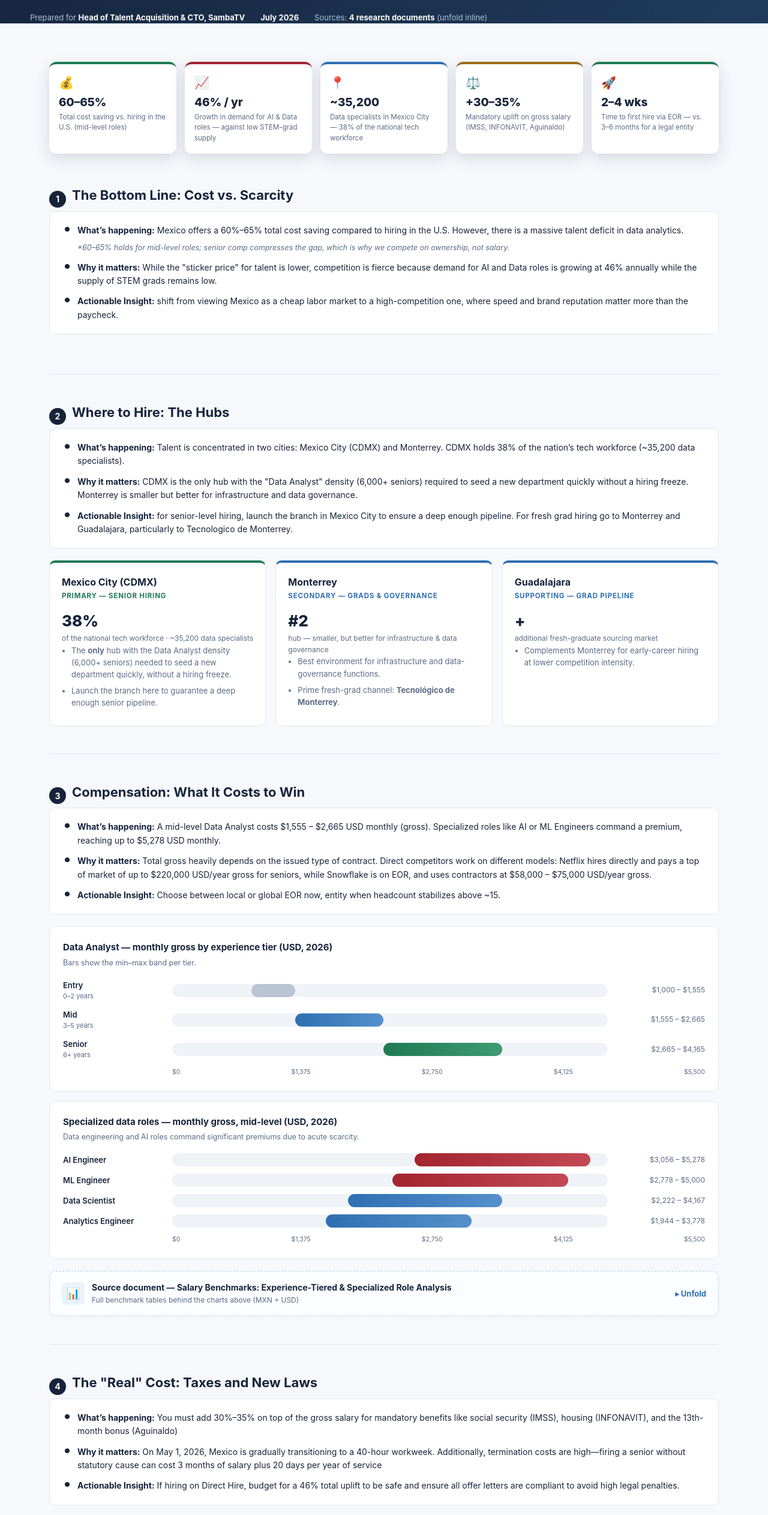
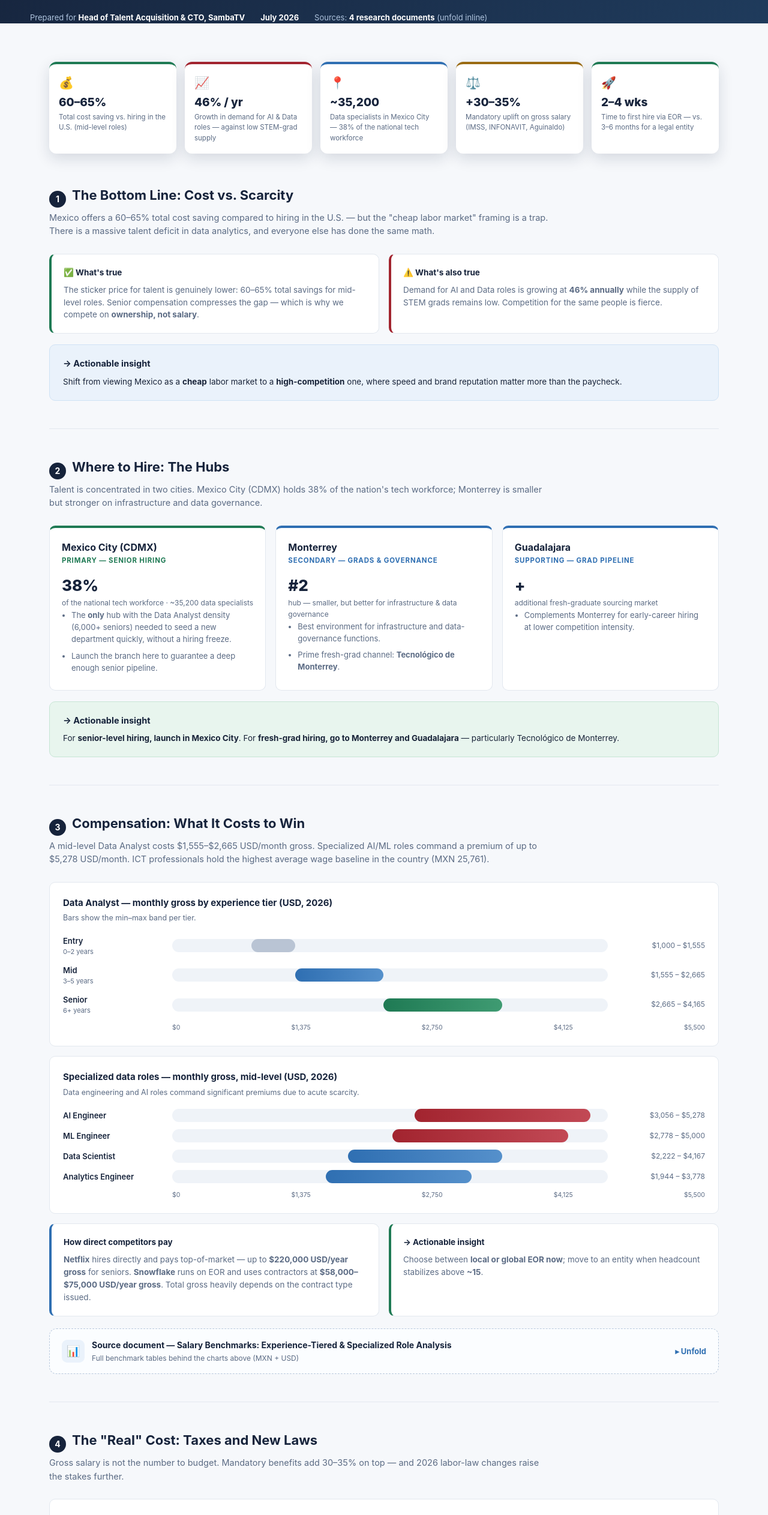
Before and after one commit to catworshipper/sambatv-mexico-expansion, a plain HTML site: page index.html in a window 1280 px wide. Shown: the part 275-2800 px from the top of the page at 60% size. Drawn offline with Linux system fonts and the light colour scheme.

Commit message:
Revert "Restore verbatim memo text and bullet formatting from source doc"
This reverts commit f37c3b9f2b6f0debdf5e8772fa39e4a8610ac622.

```diff
--- a/index.html
+++ b/index.html
@@ -159,15 +159,6 @@ details.doc[open]{background:#fff;border-style:solid;}
 .rec h4{margin:0 0 8px;font-size:14px;color:var(--navy);}
 .rec p{margin:0;font-size:13px;color:var(--muted);}
 
-/* verbatim memo block — text exactly as in the source decision memo */
-.memo{background:var(--card);border:1px solid var(--border);border-radius:10px;padding:20px 24px;margin-bottom:20px;}
-.memo ul{margin:0;padding-left:0;list-style:none;}
-.memo li{position:relative;padding-left:22px;margin-bottom:12px;font-size:14px;color:var(--text);line-height:1.6;}
-.memo li:last-child{margin-bottom:0;}
-.memo li:before{content:"●";position:absolute;left:0;top:1px;color:var(--navy);font-size:11px;}
-.memo li b.mlbl{color:var(--navy);}
-.memo .fn{font-size:12.5px;color:var(--muted);font-style:italic;margin:8px 0 12px;padding-left:22px;}
-
 footer{background:var(--navy);color:#8FA6C4;text-align:center;font-size:12px;padding:22px 32px;margin-top:46px;}
 </style>
 </head>
@@ -214,30 +205,29 @@ footer{background:var(--navy);color:#8FA6C4;text-align:center;font-size:12px;pad
 <!-- ========== 1. COST VS SCARCITY ========== -->
 <section id="cost">
   <h2 class="section-title"><span class="snum">1</span>The Bottom Line: Cost vs. Scarcity</h2>
+  <p class="section-lede">Mexico offers a 60–65% total cost saving compared to hiring in the U.S. — but the "cheap labor market" framing is a trap. There is a massive talent deficit in data analytics, and everyone else has done the same math.</p>
 
-  <div class="memo">
-    <ul>
-      <li><b class="mlbl">What’s happening:</b> Mexico offers a 60%–65% total cost saving compared to hiring in the U.S. However, there is a massive talent deficit in data analytics.</li>
-    </ul>
-    <p class="fn">*60–65% holds for mid-level roles; senior comp compresses the gap, which is why we compete on ownership, not salary.</p>
-    <ul>
-      <li><b class="mlbl">Why it matters:</b> While the "sticker price" for talent is lower, competition is fierce because demand for AI and Data roles is growing at 46% annually while the supply of STEM grads remains low.</li>
-      <li><b class="mlbl">Actionable Insight:</b> shift from viewing Mexico as a cheap labor market to a high-competition one, where speed and brand reputation matter more than the paycheck.</li>
-    </ul>
+  <div class="grid2">
+    <div class="card takeaway opp">
+      <h4>✅ What's true</h4>
+      <p>The sticker price for talent is genuinely lower: 60–65% total savings for mid-level roles. Senior compensation compresses the gap — which is why we compete on <b>ownership, not salary</b>.</p>
+    </div>
+    <div class="card takeaway alert">
+      <h4>⚠️ What's also true</h4>
+      <p>Demand for AI and Data roles is growing at <b>46% annually</b> while the supply of STEM grads remains low. Competition for the same people is fierce.</p>
+    </div>
+  </div>
+
+  <div class="callout">
+    <h4>→ Actionable insight</h4>
+    <p>Shift from viewing Mexico as a <b>cheap</b> labor market to a <b>high-competition</b> one, where speed and brand reputation matter more than the paycheck.</p>
   </div>
 </section>
 
 <!-- ========== 2. HUBS ========== -->
 <section id="hubs">
   <h2 class="section-title"><span class="snum">2</span>Where to Hire: The Hubs</h2>
-
-  <div class="memo">
-    <ul>
-      <li><b class="mlbl">What’s happening:</b> Talent is concentrated in two cities: Mexico City (CDMX) and Monterrey. CDMX holds 38% of the nation’s tech workforce (~35,200 data specialists).</li>
-      <li><b class="mlbl">Why it matters:</b> CDMX is the only hub with the "Data Analyst" density (6,000+ seniors) required to seed a new department quickly without a hiring freeze. Monterrey is smaller but better for infrastructure and data governance.</li>
-      <li><b class="mlbl">Actionable Insight:</b> for senior-level hiring, launch the branch in Mexico City to ensure a deep enough pipeline. For fresh grad hiring go to Monterrey and Guadalajara, particularly to Tecnologico de Monterrey.</li>
-    </ul>
-  </div>
+  <p class="section-lede">Talent is concentrated in two cities. Mexico City (CDMX) holds 38% of the nation's tech workforce; Monterrey is smaller but stronger on infrastructure and data governance.</p>
 
   <div class="grid3">
     <div class="card hub" style="border-top:4px solid var(--green);">
@@ -267,19 +257,17 @@ footer{background:var(--navy);color:#8FA6C4;text-align:center;font-size:12px;pad
       </ul>
     </div>
   </div>
+
+  <div class="callout green">
+    <h4>→ Actionable insight</h4>
+    <p>For <b>senior-level hiring, launch in Mexico City</b>. For <b>fresh-grad hiring, go to Monterrey and Guadalajara</b> — particularly Tecnológico de Monterrey.</p>
+  </div>
 </section>
 
 <!-- ========== 3. COMPENSATION ========== -->
 <section id="comp">
   <h2 class="section-title"><span class="snum">3</span>Compensation: What It Costs to Win</h2>
-
-  <div class="memo">
-    <ul>
-      <li><b class="mlbl">What’s happening:</b> A mid-level Data Analyst costs $1,555 – $2,665 USD monthly (gross). Specialized roles like AI or ML Engineers command a premium, reaching up to $5,278 USD monthly.</li>
-      <li><b class="mlbl">Why it matters:</b> Total gross heavily depends on the issued type of contract. Direct competitors work on different models: Netflix hires directly and pays a top of market of up to $220,000 USD/year gross for seniors, while Snowflake is on EOR, and uses contractors at $58,000 – $75,000 USD/year gross.</li>
-      <li><b class="mlbl">Actionable Insight:</b> Choose between local or global EOR now, entity when headcount stabilizes above ~15.</li>
-    </ul>
-  </div>
+  <p class="section-lede">A mid-level Data Analyst costs $1,555–$2,665 USD/month gross. Specialized AI/ML roles command a premium of up to $5,278 USD/month. ICT professionals hold the highest average wage baseline in the country (MXN 25,761).</p>
 
   <div class="chart-box">
     <h3>Data Analyst — monthly gross by experience tier (USD, 2026)</h3>
@@ -300,6 +288,17 @@ footer{background:var(--navy);color:#8FA6C4;text-align:center;font-size:12px;pad
     <div class="brow"><div class="blabel">Data Scientist</div><div class="btrack"><div class="bfill" style="left:40.4%;width:35.4%;"></div></div><div class="bval">$2,222 – $4,167</div></div>
     <div class="brow"><div class="blabel">Analytics Engineer</div><div class="btrack"><div class="bfill" style="left:35.3%;width:33.4%;"></div></div><div class="bval">$1,944 – $3,778</div></div>
     <div class="axis"><span>$0</span><span>$1,375</span><span>$2,750</span><span>$4,125</span><span>$5,500</span></div>
+  </div>
+
+  <div class="grid2" style="margin-top:16px;">
+    <div class="card takeaway">
+      <h4>How direct competitors pay</h4>
+      <p><b>Netflix</b> hires directly and pays top-of-market — up to <b>$220,000 USD/year gross</b> for seniors. <b>Snowflake</b> runs on EOR and uses contractors at <b>$58,000–$75,000 USD/year gross</b>. Total gross heavily depends on the contract type issued.</p>
+    </div>
+    <div class="card takeaway opp">
+      <h4>→ Actionable insight</h4>
+      <p>Choose between <b>local or global EOR now</b>; move to an entity when headcount stabilizes above <b>~15</b>.</p>
+    </div>
   </div>
 
   <details class="doc">
@@ -338,14 +337,7 @@ footer{background:var(--navy);color:#8FA6C4;text-align:center;font-size:12px;pad
 <!-- ========== 4. REAL COST ========== -->
 <section id="taxes">
   <h2 class="section-title"><span class="snum">4</span>The "Real" Cost: Taxes and New Laws</h2>
-
-  <div class="memo">
-    <ul>
-      <li><b class="mlbl">What’s happening:</b> You must add 30%–35% on top of the gross salary for mandatory benefits like social security (IMSS), housing (INFONAVIT), and the 13th-month bonus (Aguinaldo)</li>
-      <li><b class="mlbl">Why it matters:</b> On May 1, 2026, Mexico is gradually transitioning to a 40-hour workweek. Additionally, termination costs are high—firing a senior without statutory cause can cost 3 months of salary plus 20 days per year of service</li>
-      <li><b class="mlbl">Actionable Insight:</b> If hiring on Direct Hire, budget for a 46% total uplift to be safe and ensure all offer letters are compliant to avoid high legal penalties.</li>
-    </ul>
-  </div>
+  <p class="section-lede">Gross salary is not the number to budget. Mandatory benefits add 30–35% on top — and 2026 labor-law changes raise the stakes further.</p>
 
   <div class="chart-box">
     <h3>What $100 of gross salary actually costs</h3>
@@ -362,20 +354,27 @@ footer{background:var(--navy);color:#8FA6C4;text-align:center;font-size:12px;pad
     </div>
   </div>
 
+  <div class="grid2" style="margin-top:16px;">
+    <div class="card takeaway alert">
+      <h4>⏱ 40-hour workweek</h4>
+      <p>On <b>May 1, 2026</b>, Mexico began a gradual transition to a 40-hour workweek — factor it into capacity planning and offer terms.</p>
+    </div>
+    <div class="card takeaway alert">
+      <h4>💸 Termination is expensive</h4>
+      <p>Firing a senior without statutory cause can cost <b>3 months of salary plus 20 days per year of service</b>. Hire deliberately; paper everything.</p>
+    </div>
+  </div>
 
+  <div class="callout red">
+    <h4>→ Actionable insight</h4>
+    <p>If hiring on Direct Hire, <b>budget a 46% total uplift</b> to be safe — and ensure all offer letters are compliant to avoid high legal penalties.</p>
+  </div>
 </section>
 
 <!-- ========== 5. RETENTION ========== -->
 <section id="retention">
   <h2 class="section-title"><span class="snum">5</span>Keeping Talent: Retention Drivers</h2>
-
-  <div class="memo">
-    <ul>
-      <li><b class="mlbl">What’s happening:</b> 75% of Mexican tech pros are ready to leave open for new jobs (vs. ~50% in the U.S.). However, once a specialist earns over $35,000 USD/year (Mexico City data point), money becomes a secondary motivator.</li>
-      <li><b class="mlbl">Why it matters:</b> For our target senior roles, retention is driven by career growth and leadership quality rather than cash.</li>
-      <li><b class="mlbl">Actionable Insight:</b> (1) Compete on growth and ownership instead of outbidding. (2) Focus our recruitment pitch on the impact of their work and the quality of the team to stabilize turnover risk.</li>
-    </ul>
-  </div>
+  <p class="section-lede">Mexican tech professionals are unusually open to offers — but for the seniors we target, money stops being the lever surprisingly early.</p>
 
   <div class="chart-box">
     <h3>Share of tech professionals open to new jobs</h3>
@@ -383,6 +382,17 @@ footer{background:var(--navy);color:#8FA6C4;text-align:center;font-size:12px;pad
     <div class="brow"><div class="blabel">Mexico</div><div class="btrack"><div class="bfill red" style="left:0;width:75%;"></div></div><div class="bval"><b>75%</b></div></div>
     <div class="brow"><div class="blabel">United States</div><div class="btrack"><div class="bfill gray" style="left:0;width:50%;"></div></div><div class="bval">~50%</div></div>
     <div class="axis" style="padding-left:182px;"><span>0%</span><span>25%</span><span>50%</span><span>75%</span><span>100%</span></div>
+  </div>
+
+  <div class="grid2" style="margin-top:16px;">
+    <div class="card takeaway">
+      <h4>The $35k threshold</h4>
+      <p>Once a specialist earns over <b>$35,000 USD/year</b> (Mexico City data point), money becomes a <b>secondary motivator</b>. For our target senior roles, retention is driven by career growth and leadership quality rather than cash.</p>
+    </div>
+    <div class="card takeaway opp">
+      <h4>→ Actionable insight</h4>
+      <p>(1) Compete on <b>growth and ownership</b> instead of outbidding. (2) Focus the recruitment pitch on the <b>impact of the work and the quality of the team</b> to stabilize turnover risk.</p>
+    </div>
   </div>
 
   <details class="doc">
@@ -410,14 +420,7 @@ footer{background:var(--navy);color:#8FA6C4;text-align:center;font-size:12px;pad
 <!-- ========== 6. EXECUTION ========== -->
 <section id="execution">
   <h2 class="section-title"><span class="snum">6</span>Execution: The Roadmap</h2>
-
-  <div class="memo">
-    <ul>
-      <li><b class="mlbl">What’s happening:</b> Setting up a local legal entity takes 3–6 months and costs $8k–$9k USD in overhead. An Employer of Record (EOR) takes 2–4 weeks for $499–$699 USD per month</li>
-      <li><b class="mlbl">Why it matters:</b> Using "independent contractors" is risky. Under 2021 reforms, if they report to a manager and use our tools, they are de facto employees, and misclassification fines reach up to $250,000 USD</li>
-      <li><b class="mlbl">Actionable Insight:</b> Use a REPSE-registered EOR for the first 15 hires. It gets us in the market in under a month and shields from the massive legal and tax risks of the "contractor trap".</li>
-    </ul>
-  </div>
+  <p class="section-lede">Three ways in — only one of them gets us hiring in under a month without legal exposure.</p>
 
   <div class="grid3">
     <div class="card" style="border-top:4px solid var(--green);">
@@ -461,6 +464,11 @@ footer{background:var(--navy);color:#8FA6C4;text-align:center;font-size:12px;pad
       <p class="note">Shortlist reading: Start-Ops and HR Mexico lead on local REPSE compliance depth; Deel/Remote wins on speed and global tooling; CodersLink doubles as a specialist sourcing channel for elite data/engineering profiles.</p>
     </div>
   </details>
+
+  <div class="callout green">
+    <h4>→ Actionable insight</h4>
+    <p><b>Use a REPSE-registered EOR for the first 15 hires.</b> It gets us into the market in under a month and shields us from the massive legal and tax risks of the "contractor trap".</p>
+  </div>
 </section>
 
 <!-- ========== DECISION ========== -->
```
